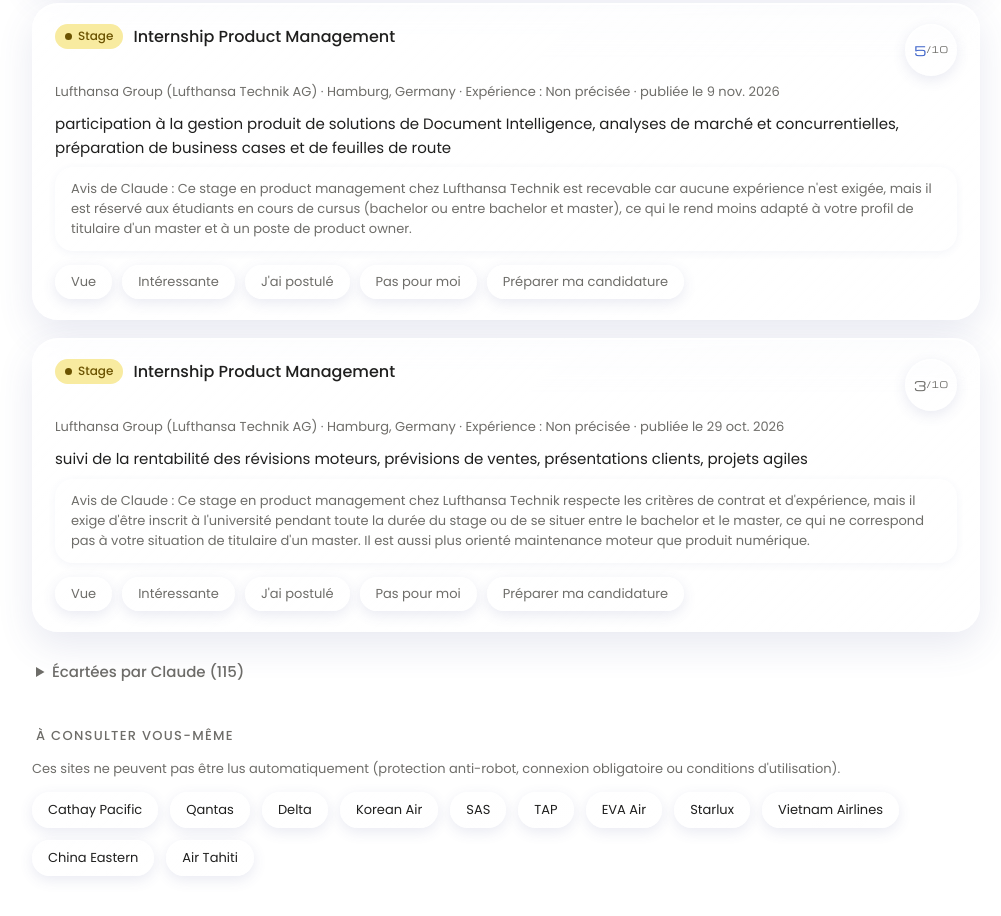
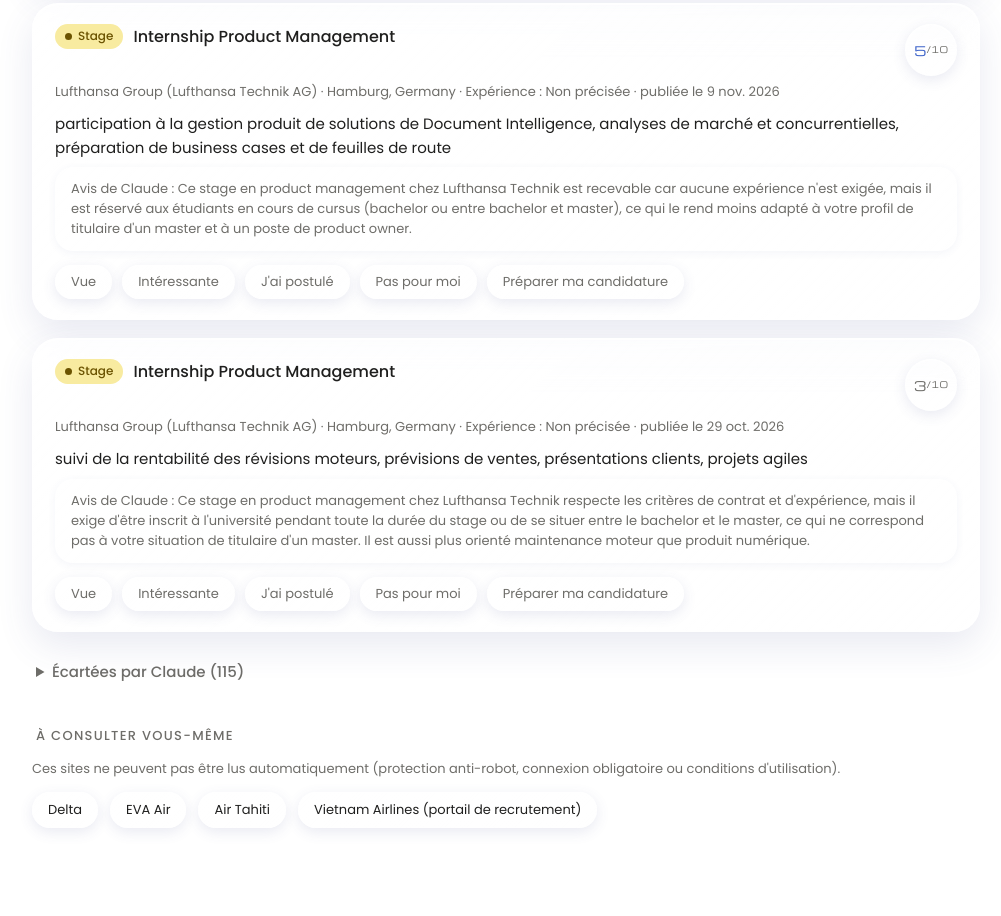
Before and after one commit to Eloua8nnnnnnnn/veille-emploi, a plain HTML site: page docs/index.html in a window 1280 px wide. Shown: the part 2175-3091 px from the top of the page, without its empty margins (134-1135 px from the left). After the commit the page ends 3043 px from the top, so only its background shows below. Drawn offline with nearby package versions, Linux system fonts and the light colour scheme.

Commit message:
Mettre à jour la liste « À consulter vous-même »
Les compagnies désormais lues par le robot en sont retirées ; restent
Delta, EVA Air, Air Tahiti et le portail de Vietnam Airlines.

Co-Authored-By: Claude Opus 5.5 <noreply@anthropic.com>

```diff
--- a/docs/index.html
+++ b/docs/index.html
@@ -239,17 +239,10 @@
       <h2>À consulter vous-même</h2>
       <p class="discret">Ces sites ne peuvent pas être lus automatiquement (protection anti-robot, connexion obligatoire ou conditions d'utilisation).</p>
       <div class="liens">
-        <a href="https://careers.cathaypacific.com/en/careers/jobs" target="_blank" rel="noopener">Cathay Pacific</a>
-        <a href="https://careers.qantas.com/" target="_blank" rel="noopener">Qantas</a>
         <a href="https://www.delta.com/us/en/careers/overview" target="_blank" rel="noopener">Delta</a>
-        <a href="https://koreanair.recruiter.co.kr/career/home" target="_blank" rel="noopener">Korean Air</a>
-        <a href="https://www.sasgroup.net/career/" target="_blank" rel="noopener">SAS</a>
-        <a href="https://www.flytap.com/" target="_blank" rel="noopener">TAP</a>
         <a href="https://www.evaair.com/en-global/about-eva-air/careers/" target="_blank" rel="noopener">EVA Air</a>
-        <a href="https://www.starlux-airlines.com/" target="_blank" rel="noopener">Starlux</a>
-        <a href="https://tuyendung.vietnamairlines.com/" target="_blank" rel="noopener">Vietnam Airlines</a>
-        <a href="https://job.ceair.com/" target="_blank" rel="noopener">China Eastern</a>
         <a href="https://www.airtahiti.com/" target="_blank" rel="noopener">Air Tahiti</a>
+        <a href="https://tuyendung.vietnamairlines.com/" target="_blank" rel="noopener">Vietnam Airlines (portail de recrutement)</a>
       </div>
     </div>
   </section>
```
